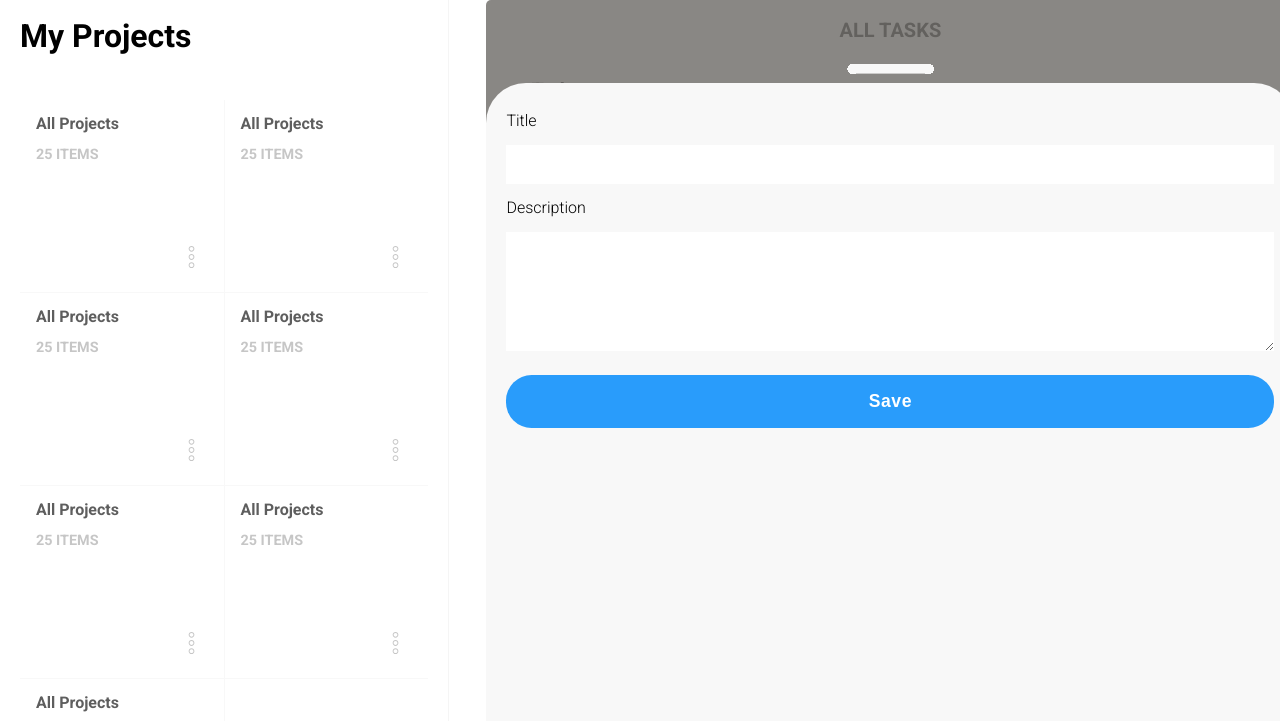
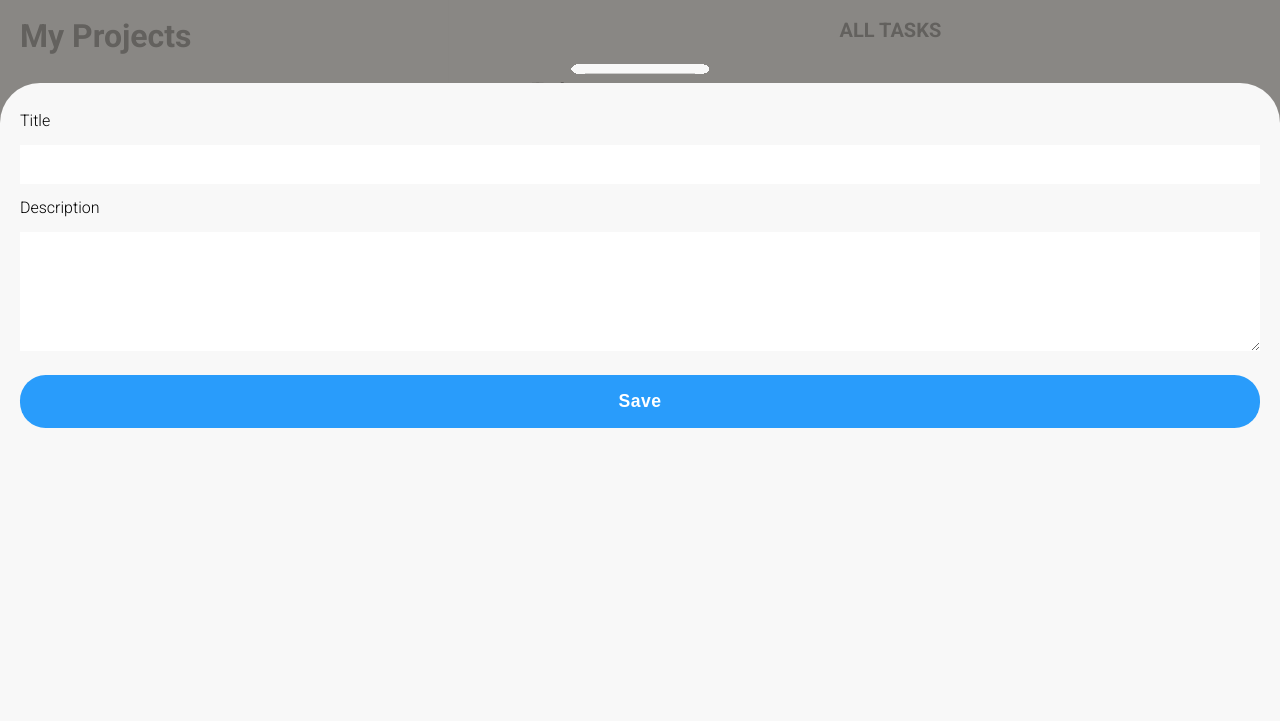
Before and after one commit to NewIncome/mv_todo-list, a website: page layout/index.html in a window 1280 px wide. Both pictures are taken after a click on the element 1212 px from the left and 740 px from the top of the page. Shown: the top 721 px of the page. Drawn offline with Linux system fonts and the light colour scheme.

Commit message:
Fixed position form - Add width 100% form

```diff
--- a/layout/styles.css
+++ b/layout/styles.css
@@ -327,11 +327,10 @@ form textarea:focus {
 }
 
 #formDiv {
-  position: absolute;
+  position: fixed;
   width: 100%;
   bottom: 0;
-  left: 0;
-  border-radius: 5px;
+  right: 0;
   height: 100%;
   background: #75726fd9;
 }
```
